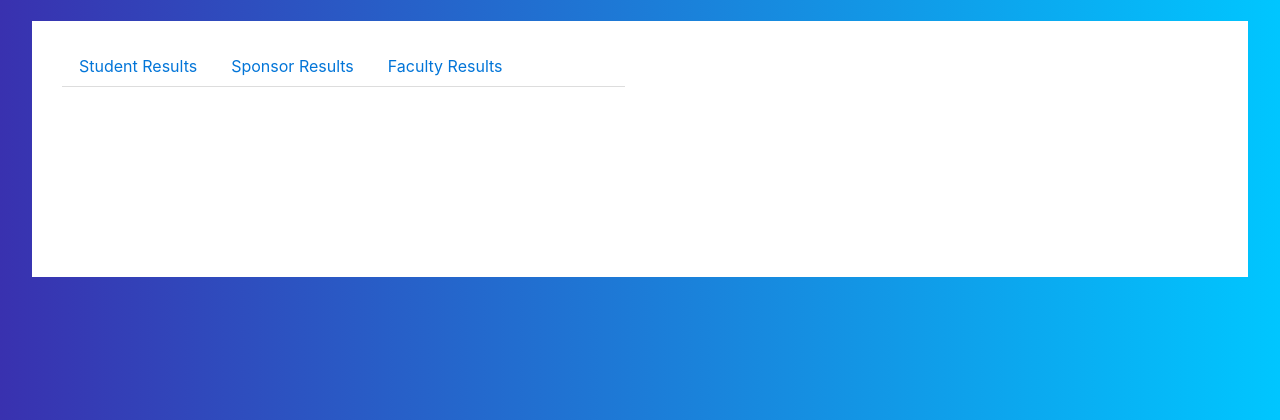
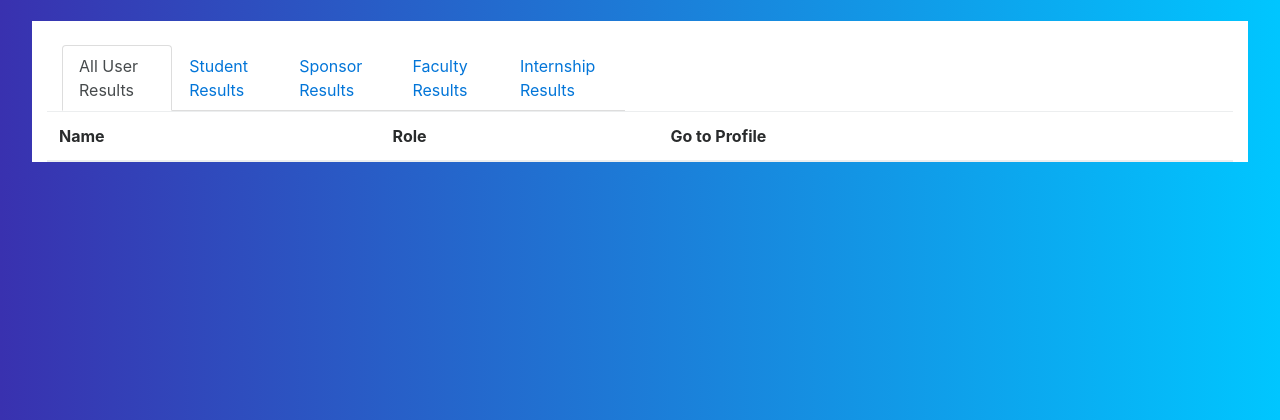
Before and after one commit to MohamadMaarouf/myfitnessdiary, a Flask app: page /results/1 in a window 1280 px wide. Shown: the part 99-519 px from the top of the page. Run offline with Flask 2, Linux system fonts and the light colour scheme; data comes from the database, SQL or seed files in the repository; lists and menus that the app fills with data are empty; some libraries are stand-ins or nearby versions.

Commit message:
Search page added

```diff
--- a/flaskr.py
+++ b/flaskr.py
@@ -121,10 +121,6 @@ db_password = os.environ.get('DB_PASS')
 db_user = 'root'
 db_name = 'internreq'
 db_connection_name = 'birmingham4test:us-east4:internreq-1'
-#db_ip = '35.231.113.139' #dan's database
-#db_password = '1407031'
-#db_user = 'root'
-#db_name = 'internreq'
 
 
 # When deployed to App Engine, the `GAE_ENV` environment variable will be
@@ -490,11 +486,13 @@ def admin_view():
 
 @app.route('/results/<user_search>')
 def general_search(user_search):
-    student_results = db.query('Pull', "SELECT * from student WHERE first_name LIKE '%%{}%%'".format(user_search))
-    sponsor_results = db.query('Pull', "Select * from sponsor WHERE company LIKE '%%{}%%'".format(user_search))
-    faculty_results = db.query('Pull', "Select * from faculty WHERE first_name LIKE '%%{}%%'".format(user_search))
-    return render_template('searchResults.html', students=student_results, sponsors=sponsor_results, faculty=faculty_results, title='Results For "'+user_search+'"')
-
+    user_results = db.query('PULL', "SELECT * from users WHERE name LIKE '%%{}%%'".format(user_search))
+    student_results = db.query('PULL', "SELECT * from student WHERE first_name LIKE '%%{}%%'".format(user_search))
+    sponsor_results = db.query('PULL', "Select * from sponsor WHERE company LIKE '%%{}%%'".format(user_search))
+    faculty_results = db.query('PULL', "Select * from faculty WHERE first_name LIKE '%%{}%%'".format(user_search))
+    internship_results = db.query('PULL', "SELECT * from internship WHERE title LIKE '%%{}%%'".format(user_search))
+    # internship_results = db.query('PULL', "Select * from internship t1 INNER JOIN sponsor t2 ON t1.user_id=t2.user_id WHERE title LIKE '%%{}%%'".format(user_search))
+    return render_template('searchResults.html', users=user_results, students=student_results, sponsors=sponsor_results, faculty=faculty_results, internships=internship_results, title='Results For "'+user_search+'"')
 
 
 if (__name__ == "__main__"):
--- a/modules/Database.py
+++ b/modules/Database.py
@@ -59,5 +59,5 @@ class Database():
         # back to the pool instead of closing it
         connection.close()
 
-        if(qType == 'PULL'):
+        if(qType.capitalize() == 'Pull'):
             return(result)
--- a/templates/searchResults.html
+++ b/templates/searchResults.html
@@ -25,12 +25,10 @@
 <div class="container h-100 mt-4 pt-4">
     <div class="col-md-6">
         <ul class="nav nav-tabs" id="myTab" role="tablist">
-            <!--
             <li class="nav-item">
                 <a class="nav-link active" id="home-tab" data-toggle="tab" href="#home" role="tab" aria-controls="home"
-                    aria-selected="true">All Results</a>
+                    aria-selected="true">All User Results</a>
             </li>
-            -->
             <li class="nav-item">
                 <a class="nav-link" id="student-tab" data-toggle="tab" href="#student" role="tab" aria-controls="student"
                     aria-selected="false">Student Results</a>
@@ -43,58 +41,66 @@
                 <a class="nav-link" id="faculty-tab" data-toggle="tab" href="#faculty" role="tab" aria-controls="faculty"
                     aria-selected="false">Faculty Results</a>
             </li>
+            <li class="nav-item">
+                <a class="nav-link" id="internship-tab" data-toggle="tab" href="#internship" role="tab" aria-controls="internship"
+                    aria-selected="false">Internship Results</a>
+            </li>
         </ul>
     </div>
-    <!--
     <div class="tab-content profile-tab" id='myTabContent'>
         <div class="tab-pane fade show active" id="home" role="tabpanel" aria-labelledby="home-tab">
             <table class="table table-striped table-hover" id="postings">
                 <thead class="thead-dark">
                     <tr>
-                        <th>User ID</th>
-                        <th>Email</th>
-                        <th>Pasword</th>
+                        <th>Name</th>
                         <th>Role</th>
-                        <th>Name</th>
-                        <th>Last Loging</th>
+                        <th>Go to Profile</th>
                     </tr>
                 </thead>
                 <tbody>
-                    {% for user in users%}
+                    {% for student in students%}
                     <tr>
-                        <td>{{user[0]}}</td>
-                        <td><a href="{{ url_for('profile',user_id=user[0]) }}">{{user[1]}}</a></td>
-                        <td>{{user[2]}}</td>
-                        <td>{{user[3]}}</td>
-                        <td>{{user[4]}}</td>
-                        <td>{{user[5]}}</td>
+                        <td>{{student[2]}}, {{student[1]}}</td>
+                        <td>Student</td>
+                        <td><a href="{{ url_for('profile',user_id=student[0]) }}">View Profile</a></td>
+                    </tr>
+                    {% endfor %}
+                     {% for teacher in faculty%}
+                    <tr>
+                        <td>{{teacher[2]}}, {{teacher[1]}}</td>
+                        <td>Faculty</td>
+                        <td><a href="{{ url_for('profile',user_id=teacher[0]) }}">View Profile</a></td>
+                    </tr>
+                    {% endfor %}
+                    {% for sponsor in sponsors%}
+                    <tr>
+                        <td>{{sponsor[4]}}</td>
+                        <td>Sponsor</td>
+                        <td><a href="{{ url_for('profile',user_id=sponsor[0]) }}">View Profile</a></td>
                     </tr>
                     {% endfor %}
                 </tbody>
             </table>
         </div>
-        -->
         <div class="tab-pane fade" id="student" role="tabpanel" aria-labelledby="profile-tab">
             <table class="table">
                 <table class="table table-sm table-bordered table-hover table-striped" id="postings">
                     <thead class="thead-dark">
                         <tr>
-                            <th>First Name</th>
-                            <th>Last Name</th>
+                            <th>Name</th>
                             <th>Major</th>
-                            <th>Email</th>
                             <th>Graduation Date</th>
+                            <th>Go to Profile</th>
                         </tr>
                     </thead>
                     <tbody>
                         {% if students %}
                         {% for student in students%}
                         <tr>
-                            <td>{{student[1]}}</td>
-                            <td>{{student[2]}}</td>
+                            <td>{{student[2]}}, {{student[1]}}</td>
                             <td>{{student[4]}}</td>
-                            <td><a href="{{ url_for('profile',user_id=student[0]) }}">{{student[1]}}</a></td>
                             <td>{{student[14]}}</td>
+                            <td><a href="{{ url_for('profile',user_id=student[0]) }}">View Profile</a></td>
                         </tr>
                         {% endfor %}
                         {% endif %}
@@ -109,8 +115,8 @@
                         <tr>
                             <th>Company</th>
                             <th>Address</th>
-                            <th>Email</th>
                             <th>URL</th>
+                            <th>Go to Profile</th>
                         </tr>
                     </thead>
                     <tbody>
@@ -118,9 +124,9 @@
                         {% for sponsor in sponsors%}
                         <tr>
                             <td>{{sponsor[4]}}</td>
-                            <td>{{spondor[5]}}</td>
-                            <td><a href="{{ url_for('profile',user_id=sponsor[0]) }}">{{sponsor[1]}}</a></td>
+                            <td>{{sponsor[5]}}</td>
                             <td>{{sponsor[7]}}</td>
+                            <td><a href="{{ url_for('profile',user_id=sponsor[0]) }}">View Profile</a></td>
                         </tr>
                         {% endfor %}
                         {% endif %}
@@ -133,22 +139,46 @@
                 <table class="table table-sm table-bordered table-hover table-striped" id="postings">
                     <thead class="thead-dark">
                         <tr>
-                            <th>First Name</th>
-                            <th>Last Name</th>
+                            <th>Name</th>
                             <th>Department</th>
-                            <th>Email</th>
                             <th>Verified</th>
+                            <th>Go to Profile</th>
                         </tr>
                     </thead>
                     <tbody>
                         {% if faculty %}
-                        {% for faculty in faculty %}
+                        {% for teacher in faculty %}
                         <tr>
-                            <td>{{faculty[1]}}</td>
-                            <td>{{faculty[2]}}</td>
-                            <td>{{faculty[4]}}</td>
-                            <td><a href="{{ url_for('profile',user_id=faculty[0]) }}">{{faculty[1]}}</a></td>
-                            <td>{%if faculty[11] == None%}No{%else%}Yes{%endif%}</td>
+                            <td>{{teacher[2]}}, {{teacher[1]}}</td>
+                            <td>{{teacher[4]}}</td>
+                            <td>{%if teacher[11] == None%}No{%else%}Yes{%endif%}</td>
+                            <td><a href="{{ url_for('profile',user_id=teacher[0]) }}">View Profile</a></td>
+                        </tr>
+                        {% endfor %}
+                        {% endif %}
+                    </tbody>
+                </table>
+            </table>
+        </div>
+        <div class="tab-pane fade" id="internship" role="tabpanel" aria-labelledby="internship-tab">
+            <table class="table">
+                <table class="table table-sm table-bordered table-hover table-striped" id="postings">
+                    <thead class="thead-dark">
+                        <tr>
+                            <th>Title</th>
+                            <th>Company</th>
+                            <th>Location</th>
+                            <th>View Internship</th>
+                        </tr>
+                    </thead>
+                    <tbody>
+                        {% if internships %}
+                        {% for job in internships %}
+                        <tr>
+                            <td>{{job[3]}}</td>
+                            <td>No company yet</td>
+                            <td>{{job[4]}}</td>
+                            <td><a href="{{ url_for('profile',user_id=job[0]) }}">View Page</a></td>
                         </tr>
                         {% endfor %}
                         {% endif %}
```
